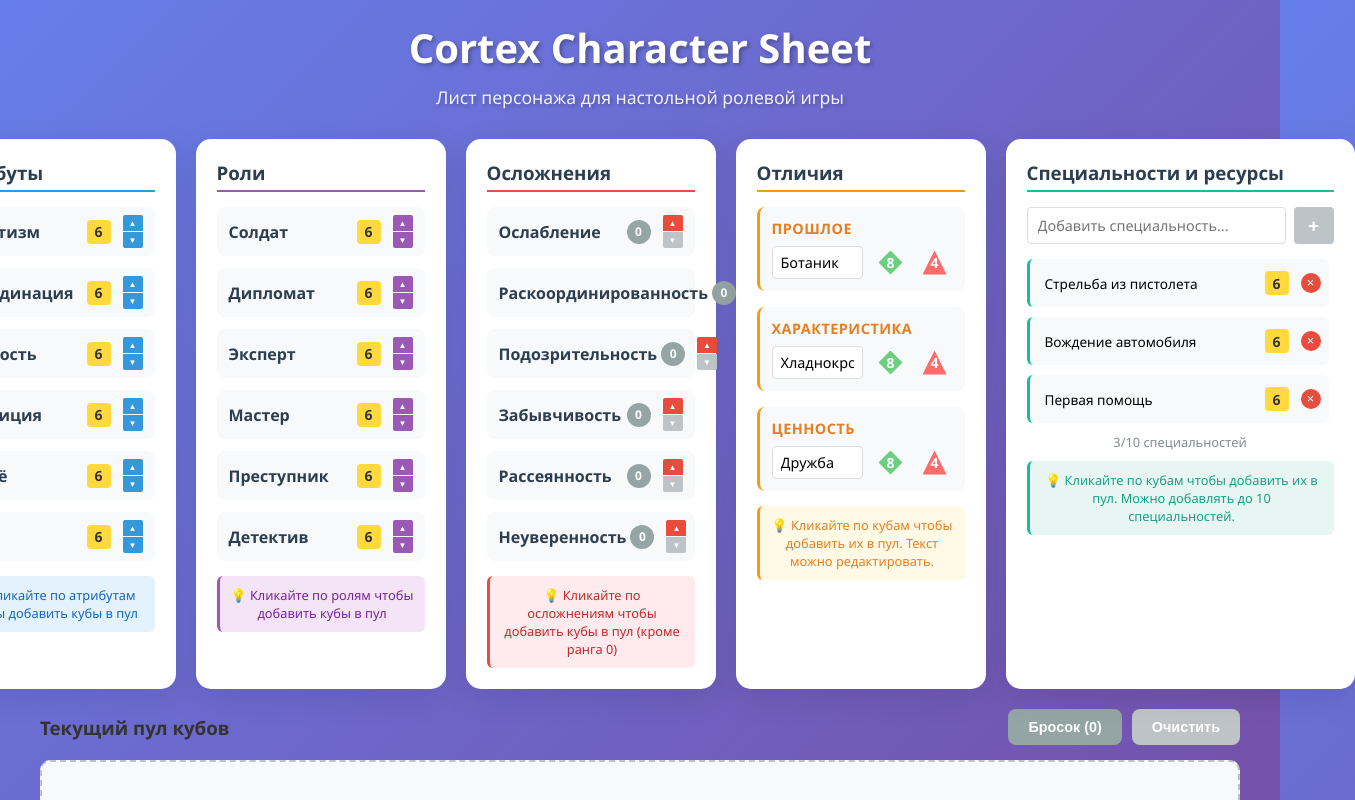
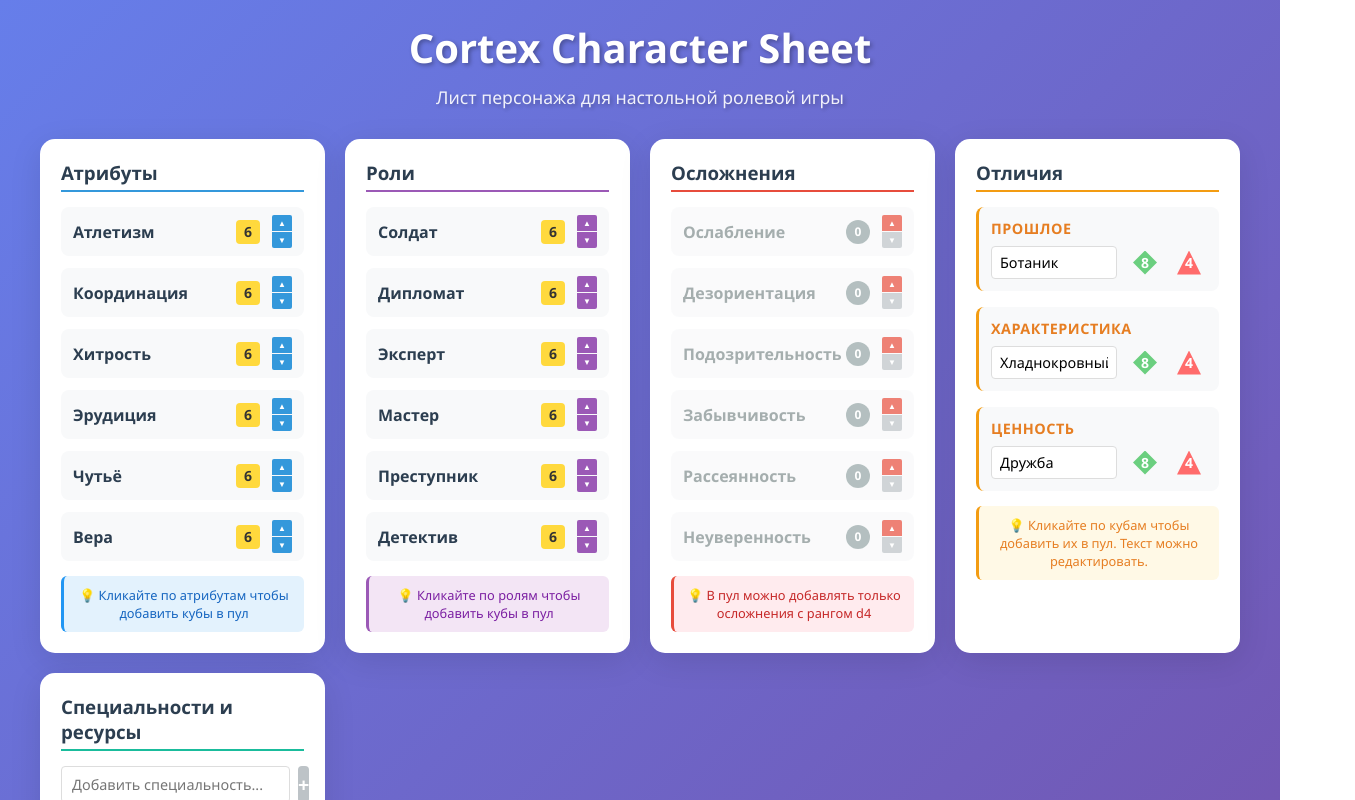
Before and after one commit to dplatonov865/cortex-prime-dice, a React (Vite) app: page / in a window 1280 px wide. Shown: the top 800 px of the page, 1355 px wide, since content can reach past the window. Built offline with nearby package versions, Linux system fonts and the light colour scheme.

Commit message:
only d4 complications can be added

```diff
--- a/src/components/CharacterSheet.jsx
+++ b/src/components/CharacterSheet.jsx
@@ -31,7 +31,7 @@ const CharacterSheet = () => {
 
   const [complications, setComplications] = useState({
     'Ослабление': '0',
-    'Раскоординированность': '0',
+    'Дезориентация': '0',
     'Подозрительность': '0',
     'Забывчивость': '0',
     'Рассеянность': '0',
--- a/src/components/ComplicationBlock.jsx
+++ b/src/components/ComplicationBlock.jsx
@@ -18,19 +18,31 @@ const ComplicationBlock = ({ complications, onComplicationClick, onComplicationC
   };
 
   const handleComplicationClick = (complicationName, diceType) => {
+    // Разрешаем добавление в пул только если ранг d4
+    if (diceType === 'd4') {
       onComplicationClick(complicationName, diceType);
+    }
   };
 
   return (
     <div className="block complications-block">
       <h3>Осложнения</h3>
       <div className="complications-list">
-        {Object.entries(complications).map(([name, diceType]) => (
+        {Object.entries(complications).map(([name, diceType]) => {
+          const isClickable = diceType === 'd4';
+
+          return (
             <div
               key={name}
-            className="complication-row"
+              className={`complication-row ${!isClickable ? 'complication-disabled' : ''}`}
               onClick={() => handleComplicationClick(name, diceType)}
-            title={diceType === '0' ? 'Осложнение отсутствует' : 'Клик чтобы добавить куб в пул'}
+              title={
+                diceType === '0'
+                  ? 'Осложнение отсутствует'
+                  : diceType === 'd4'
+                  ? 'Клик чтобы добавить куб в пул'
+                  : 'Осложнение слишком сильное - нельзя добавить в пул'
+              }
             >
               <span className="complication-name">{name}</span>
 
@@ -38,7 +50,7 @@ const ComplicationBlock = ({ complications, onComplicationClick, onComplicationC
                 <DiceIcon
                   type={diceType}
                   value={diceType === '0' ? '0' : diceType.replace('d', '')}
-                clickable={false}
+                  clickable={isClickable}
                 />
 
                 <div className="rank-buttons-vertical">
@@ -68,10 +80,11 @@ const ComplicationBlock = ({ complications, onComplicationClick, onComplicationC
                 </div>
               </div>
             </div>
-        ))}
+          );
+        })}
       </div>
       <div className="complication-hint">
-        💡 Кликайте по осложнениям чтобы добавить кубы в пул (кроме ранга 0)
+        💡 В пул можно добавлять только осложнения с рангом d4
       </div>
     </div>
   );
--- a/src/hooks/useDicePool.js
+++ b/src/hooks/useDicePool.js
@@ -5,7 +5,12 @@ export const useDicePool = () => {
 
   // Добавление куба в пул
   const addToDicePool = (name, diceType, category) => {
-    // Не добавляем осложнения с рангом "0"
+    // Не добавляем осложнения с рангом "0" или не d4
+    if (category === 'complication' && diceType !== 'd4') {
+      return;
+    }
+
+    // Для остальных категорий проверяем только 0
     if (diceType === '0') return;
 
     const newDice = {
--- a/src/styles/components/blocks.css
+++ b/src/styles/components/blocks.css
@@ -1,7 +1,7 @@
 /* Блок атрибутов */
-.attributes-block {
+/* .attributes-block {
   grid-column: 1;
-}
+} */
 
 .attributes-block h3 {
   margin-bottom: 15px;
@@ -50,9 +50,9 @@
 }
 
 /* Блок ролей */
-.roles-block {
+/* .roles-block {
   grid-column: 2;
-}
+} */
 
 .roles-block h3 {
   margin-bottom: 15px;
@@ -101,9 +101,9 @@
 }
 
 /* Блок осложнений */
-.complications-block {
+/* .complications-block {
   grid-column: 3;
-}
+} */
 
 .complications-block h3 {
   margin-bottom: 15px;
@@ -135,10 +135,31 @@
   transform: translateX(5px);
 }
 
+/* Стили для неактивных осложнений (ранг не d4) */
+.complication-row.complication-disabled {
+  cursor: not-allowed;
+  opacity: 0.7;
+}
+
+.complication-row.complication-disabled:hover {
+  background: #f8f9fa !important;
+  transform: none;
+}
+
+.complication-row.complication-disabled .complication-name {
+  color: #7f8c8d;
+}
+
 .complication-name {
   font-weight: 600;
   color: #2c3e50;
   flex: 1;
+}
+
+.complication-controls {
+  display: flex;
+  align-items: center;
+  gap: 8px;
 }
 
 .complication-hint {
@@ -152,6 +173,16 @@
   border-left: 3px solid #e74c3c;
 }
 
+/* Индикатор доступности для кубов осложнений */
+.complication-disabled .dice-clickable {
+  cursor: not-allowed;
+  opacity: 0.6;
+}
+
+.complication-disabled .dice-clickable:hover {
+  transform: none;
+  filter: none;
+}
 /* Пустые блоки */
 .empty-block {
   display: flex;
@@ -245,9 +276,9 @@
   font-weight: 500;
 }
 /* Блок отличий */
-.distinctions-block {
+/* .distinctions-block {
   grid-column: 4;
-}
+} */
 
 .distinctions-block h3 {
   margin-bottom: 15px;
@@ -337,9 +368,9 @@
   border-left: 3px solid #f39c12;
 }
 /* Блок специальностей */
-.specialties-block {
+/* .specialties-block {
   grid-column: 5;
-}
+} */
 
 .specialties-block h3 {
   margin-bottom: 15px;
```
Lines whose indentation alone changed are shown as unchanged.
